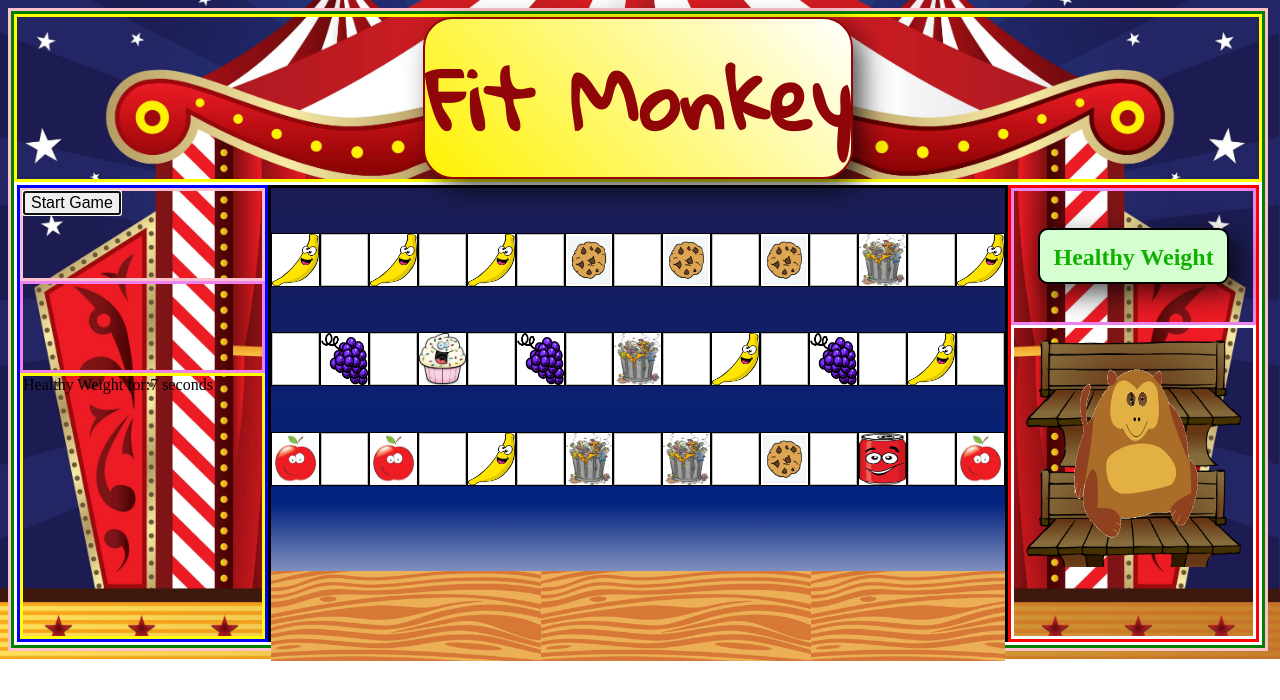
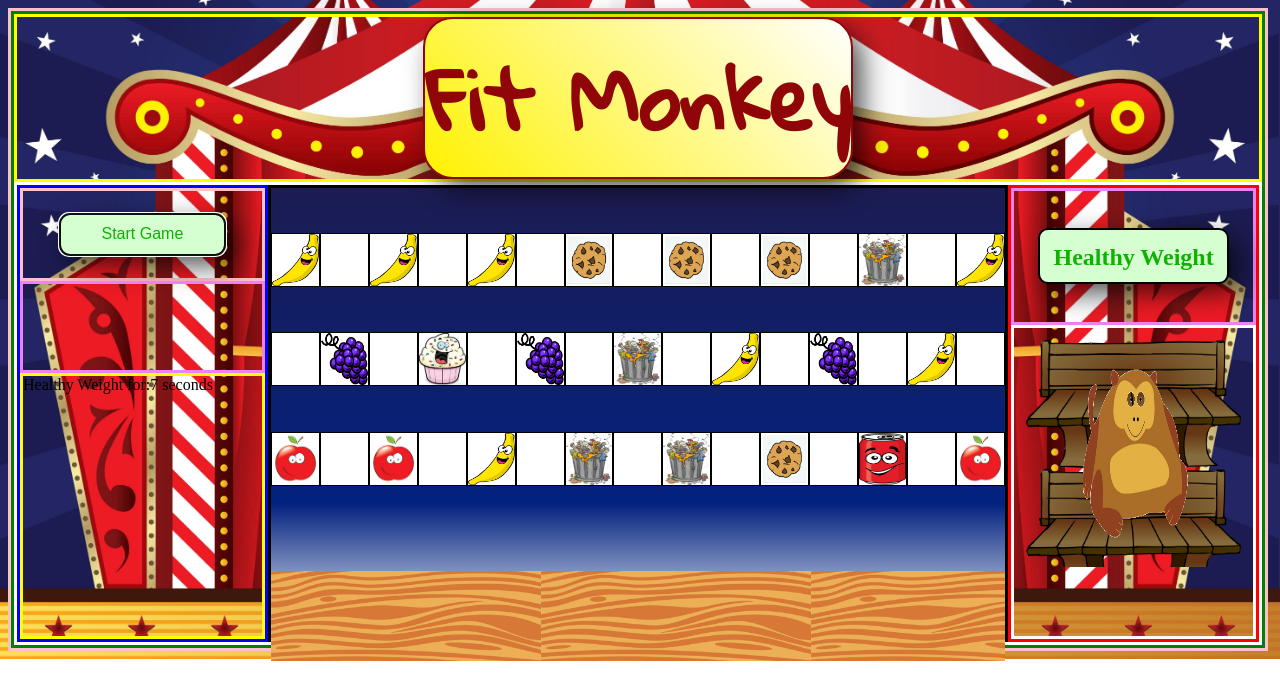
Before and after one commit to jcrodz/fatMonkey, a plain HTML site: page fitMonkey/starter-code/fitMonkey.html in a window 1280 px wide. Both pictures are taken after a click on the button "Start Game". Drawn offline with nearby package versions, Linux system fonts and the light colour scheme.

Commit message:
changed start button to green

```diff
--- a/fitMonkey/starter-code/fitMonkey.css
+++ b/fitMonkey/starter-code/fitMonkey.css
@@ -64,6 +64,20 @@ body {
 .main-box .left .start {
   flex: 1;
   border: 3px solid pink;
+  width: 100%;
+  height: 100%;
+  display: flex;
+  align-items: center;
+  justify-content: center;
+}
+
+.main-box .left .start button {
+  width: 70%;
+  height: 50%;
+  border-radius: 10px;
+  color: #0fb200;
+  background: #d5ffd1;
+  box-shadow: 10px 10px 29px -2px rgba(0,0,0,0.75);
 }
 
 .main-box .left .high-score {
@@ -158,6 +172,8 @@ body {
 
 #monkey-image {
   padding: 5%;
+  max-width: 245px;
+  max-height: 314px;
 }
 
 #monkey {
--- a/fitMonkey/starter-code/fitMonkey.js
+++ b/fitMonkey/starter-code/fitMonkey.js
@@ -22,9 +22,9 @@ console.log(tempType);
       $('#monkey').css('padding-left', newLeft2);
       $('#monkey').css('padding-right', newRight2);
       break;
-    // case 'timer':
-      var newLeft3 = leftPad + 4 + 'px';
-      var newRight3 = leftPad + 4 + 'px';
+    case 'timer':
+      var newLeft3 = leftPad + 3 + 'px';
+      var newRight3 = leftPad + 3 + 'px';
       console.log(newLeft);
       $('#monkey').css('padding-left', newLeft3);
       $('#monkey').css('padding-right', newRight3);
--- a/fitMonkey/starter-code/mainFitMonkeyGame.js
+++ b/fitMonkey/starter-code/mainFitMonkeyGame.js
@@ -82,6 +82,10 @@ Game.prototype.addToRows = function() {
     $(picChoose[i]).attr('src',tempImage);
     $(picChoose[i]).attr('type',tempType);
   }
+  for (j = 1; j < $('.shooting-row-img').length; j += 2) {
+    var picChoose2 = $('.shooting-row-img');
+    $(picChoose2[j]).attr('src', '../img/white.png');
+  }
 };
 
 
```
Also changed, not shown: fitMonkey/img/white.png (added).
